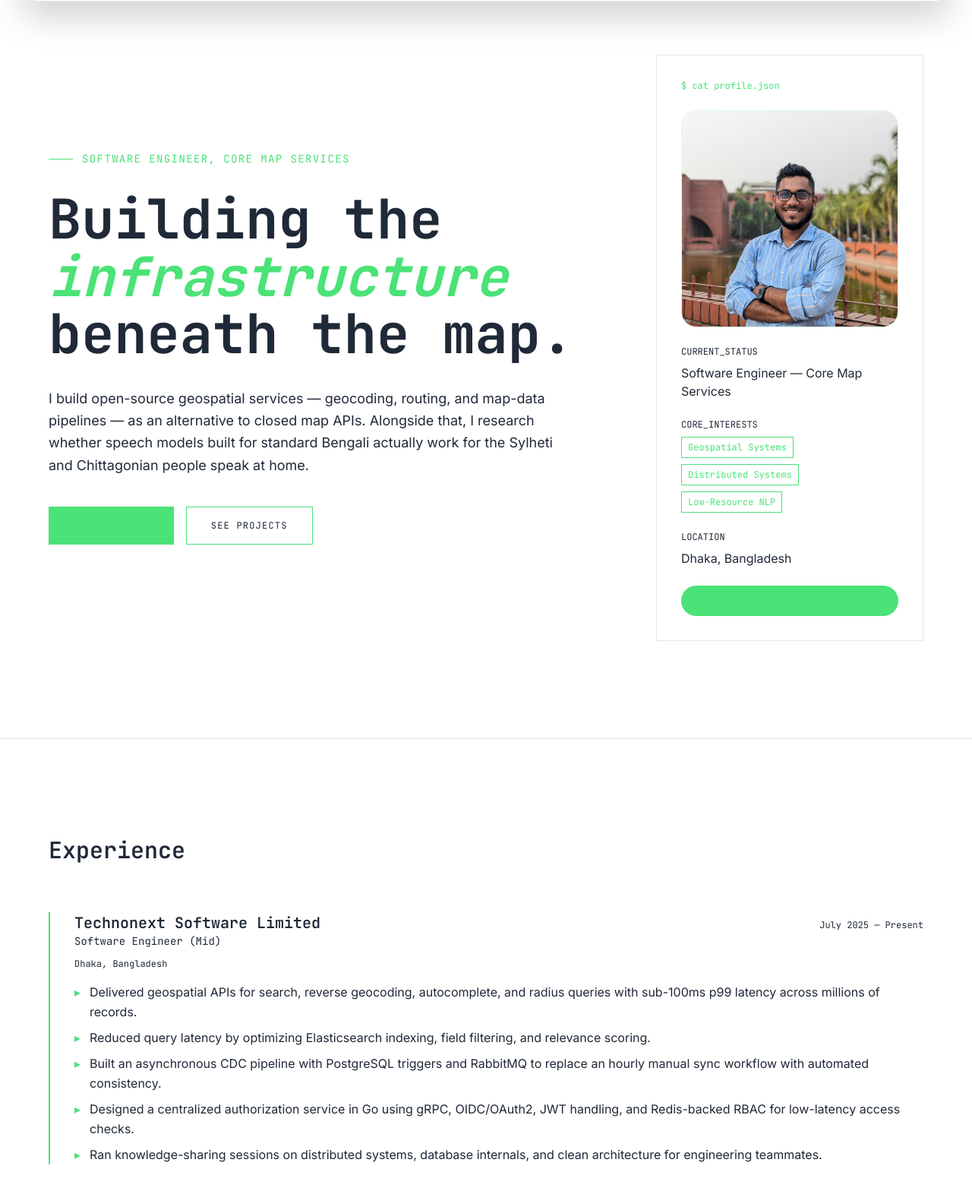
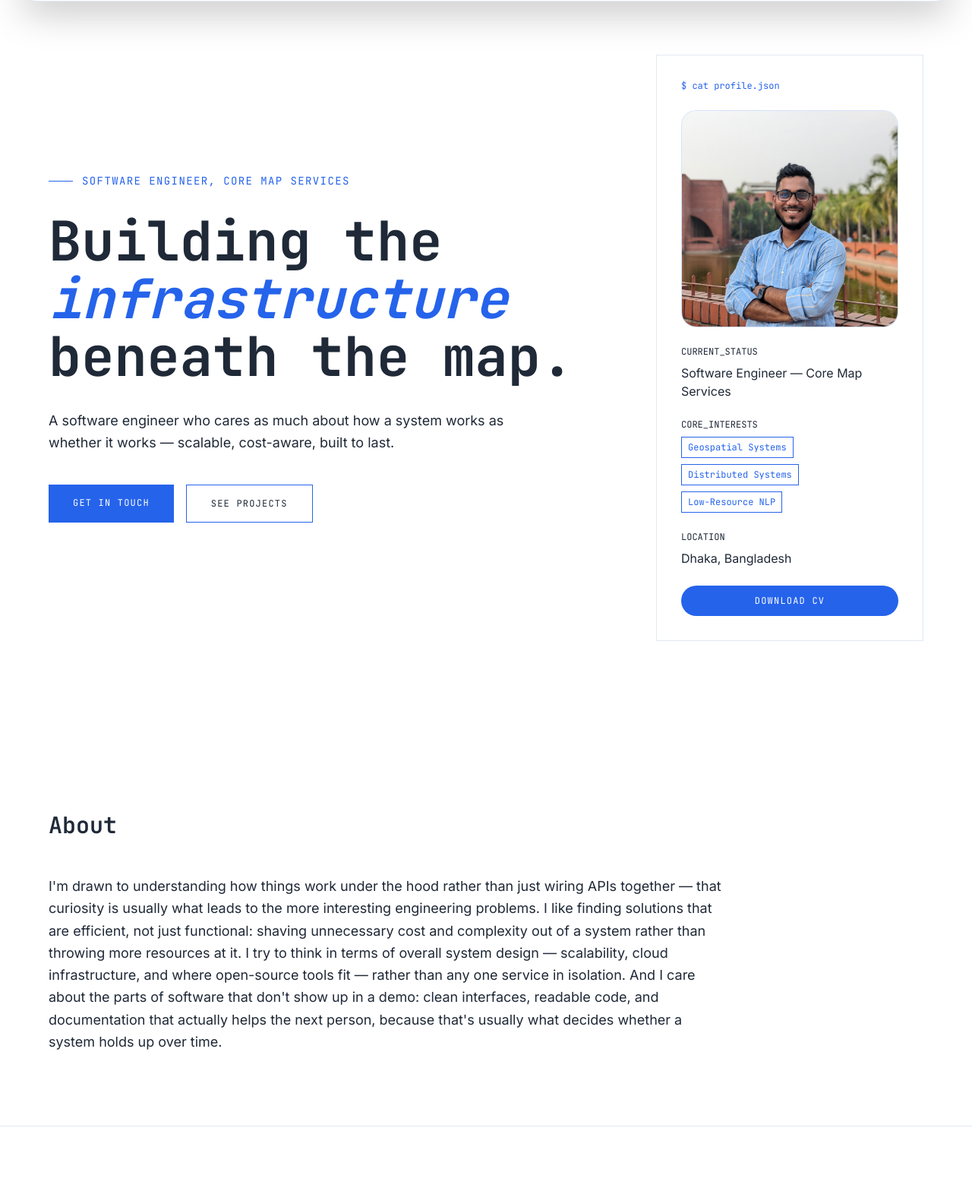
Before and after one commit to Bappy60/bappy60.github.io, a website built with Vite: page index.html in a window 1280 px wide. Shown: the part 88-1660 px from the top of the page at 76% size. Built offline with nearby package versions, Linux system fonts and the light colour scheme.

Commit message:
Update content and styling: enhance about section and improve primary color scheme

```diff
--- a/index.html
+++ b/index.html
@@ -7,7 +7,7 @@
   <link rel="icon" type="image/svg+xml" href="/favicon.svg" />
   <title>Kawsar Ahemmed Bappy — Geospatial &amp; Distributed Systems Engineer</title>
   <meta name="description"
-    content="Software engineer building open-source geospatial infrastructure (geocoding, routing, map data pipelines) and researching dialectal Bengali speech recognition." />
+    content="A software engineer who cares as much about how a system works as whether it works — scalable, cost-aware, built to last." />
 
   <link rel="preconnect" href="https://fonts.googleapis.com" />
   <link rel="preconnect" href="https://fonts.gstatic.com" crossorigin />
@@ -140,6 +140,17 @@
       </div>
     </section>
 
+    <!-- ============================= ABOUT ============================= -->
+    <section id="about" class="max-w-[var(--container-max-width)] mx-auto px-margin-mobile md:px-margin-desktop py-24">
+      <div class="flex items-center gap-4 mb-12">
+        <h2 class="font-mono text-3xl font-semibold text-on-background">About</h2>
+        <div class="h-px flex-grow bg-outline-variant/30"></div>
+      </div>
+      <div class="max-w-4xl">
+        <p id="about-copy" class="text-lg text-on-surface-variant leading-relaxed"></p>
+      </div>
+    </section>
+
     <!-- ============================= EXPERIENCE ============================= -->
     <section id="experience" class="bg-surface-container-lowest py-32 border-y border-surface-variant">
       <div class="max-w-[var(--container-max-width)] mx-auto px-margin-mobile md:px-margin-desktop">
--- a/src/content.js
+++ b/src/content.js
@@ -26,7 +26,14 @@ export const hero = {
   eyebrow: 'Software Engineer, Core Map Services',
   headline: ['Building the ', { text: 'infrastructure', accent: true }, ' beneath the map.'],
   subtext:
-    'I build open-source geospatial services — geocoding, routing, and map-data pipelines — as an alternative to closed map APIs. Alongside that, I research whether speech models built for standard Bengali actually work for the Sylheti and Chittagonian people speak at home.',
+    'A software engineer who cares as much about how a system works as whether it works — scalable, cost-aware, built to last.',
+}
+
+export const about = {
+  short:
+    'A software engineer who cares as much about how a system works as whether it works — scalable, cost-aware, built to last.',
+  long:
+    "I'm drawn to understanding how things work under the hood rather than just wiring APIs together — that curiosity is usually what leads to the more interesting engineering problems. I like finding solutions that are efficient, not just functional: shaving unnecessary cost and complexity out of a system rather than throwing more resources at it. I try to think in terms of overall system design — scalability, cloud infrastructure, and where open-source tools fit — rather than any one service in isolation. And I care about the parts of software that don't show up in a demo: clean interfaces, readable code, and documentation that actually helps the next person, because that's usually what decides whether a system holds up over time.",
 }
 
 // Reverse-chronological. `highlights` renders as a short bullet list.
--- a/src/main.js
+++ b/src/main.js
@@ -2,6 +2,7 @@ import './style.css'
 import {
   profile,
   hero,
+  about,
   experience,
   projects,
   research,
@@ -60,6 +61,12 @@ function renderHero() {
   document.getElementById('footer-github').href = profile.links.github
 }
 
+// ------------------------------- About ---------------------------------------
+function renderAbout() {
+  const copy = document.getElementById('about-copy')
+  if (copy) copy.textContent = about.long
+}
+
 // ----------------------------- Experience ------------------------------------
 function renderExperience() {
   const list = document.getElementById('experience-list')
@@ -111,18 +118,21 @@ function renderResearch() {
   research.forEach((item) => {
     const wrap = el('div', 'reveal border-l-2 border-surface-variant hover:border-primary pl-8 transition-all py-2')
     wrap.append(el('span', 'font-mono text-xs text-primary mb-2 block', item.tag))
-    wrap.append(el('h3', 'font-mono text-lg text-on-background mb-3', item.title))
+
+    if (item.link) {
+      const titleLink = el('a', 'font-mono text-lg text-on-background mb-3 block hover:text-primary transition-colors', item.title)
+      titleLink.href = item.link
+      titleLink.target = '_blank'
+      titleLink.rel = 'noopener'
+      wrap.append(titleLink)
+    } else {
+      wrap.append(el('h3', 'font-mono text-lg text-on-background mb-3', item.title))
+    }
+
     if (item.status) {
       wrap.append(el('p', 'font-mono text-[11px] uppercase tracking-widest text-outline mb-3', item.status))
     }
     wrap.append(el('p', 'text-on-surface-variant', item.description))
-    if (item.link) {
-      const link = el('a', 'font-mono text-xs text-primary hover:text-primary/80 underline mt-3 block', item.linkLabel || 'Read more')
-      link.href = item.link
-      link.target = '_blank'
-      link.rel = 'noopener'
-      wrap.append(link)
-    }
     list.append(wrap)
   })
 }
@@ -137,7 +147,17 @@ function renderBlog() {
       dateRow.append(el('span', 'font-mono text-[10px] text-primary border border-primary/40 px-1.5 py-0.5', 'DRAFT'))
     }
     wrap.append(dateRow)
-    wrap.append(el('h4', 'font-semibold text-on-background mb-1', post.title))
+
+    if (post.link) {
+      const titleLink = el('a', 'font-semibold text-on-background mb-1 block hover:text-primary transition-colors', post.title)
+      titleLink.href = post.link
+      titleLink.target = '_blank'
+      titleLink.rel = 'noopener'
+      wrap.append(titleLink)
+    } else {
+      wrap.append(el('h4', 'font-semibold text-on-background mb-1', post.title))
+    }
+
     wrap.append(el('p', 'text-sm text-on-surface-variant', post.excerpt))
     list.append(wrap)
   })
@@ -248,6 +268,7 @@ function initScrollReveal() {
 // --------------------------------- Init ---------------------------------------------
 function init() {
   renderHero()
+  renderAbout()
   renderExperience()
   renderProjects()
   renderResearch()
--- a/src/style.css
+++ b/src/style.css
@@ -47,6 +47,9 @@
   --color-light-on-surface-variant: #475569;
   --color-light-outline: #e2e8f0;
   --color-light-outline-variant: #cbd5e1;
+  --color-light-primary: #2563eb;
+  --color-light-on-primary: #ffffff;
+  --color-light-primary-container: #dbeafe;
 
   /* --- Typography --- */
   --font-mono: "JetBrains Mono", ui-monospace, monospace;
@@ -61,6 +64,10 @@
 
 html {
   scroll-behavior: smooth;
+}
+
+[id] {
+  scroll-margin-top: 6rem;
 }
 
 body {
@@ -86,6 +93,9 @@ html.light body {
   --color-on-surface-variant: var(--color-light-on-surface-variant);
   --color-outline: var(--color-light-outline);
   --color-outline-variant: var(--color-light-outline-variant);
+  --color-primary: var(--color-light-primary);
+  --color-on-primary: var(--color-light-on-primary);
+  --color-primary-container: var(--color-light-primary-container);
 }
 
 /* Force common utility classes to use light-mode tokens when `.light` is active. */
@@ -125,6 +135,15 @@ html.light .max-w-\[var\(--container-max-width\)\] {
 html.light .bg-primary,
 html.light .text-primary {
   color: var(--color-primary) !important;
+}
+
+html.light .text-on-primary {
+  color: var(--color-on-primary) !important;
+}
+
+html.light .profile-photo {
+  border-color: rgba(37, 99, 235, 0.15) !important;
+  background-color: rgba(37, 99, 235, 0.04) !important;
 }
 
 /* Catch Tailwind utility classes that include suffixes like `/70` by matching class attribute substrings. */
```
